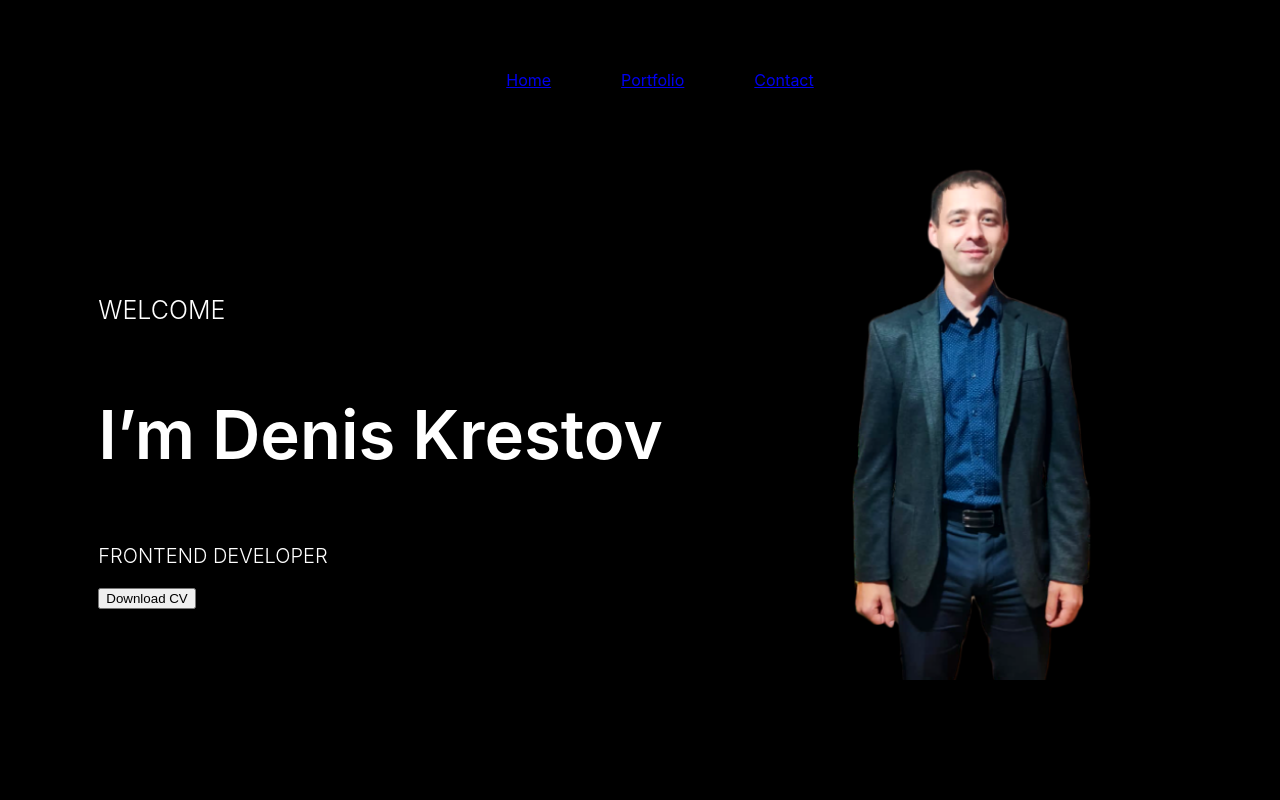
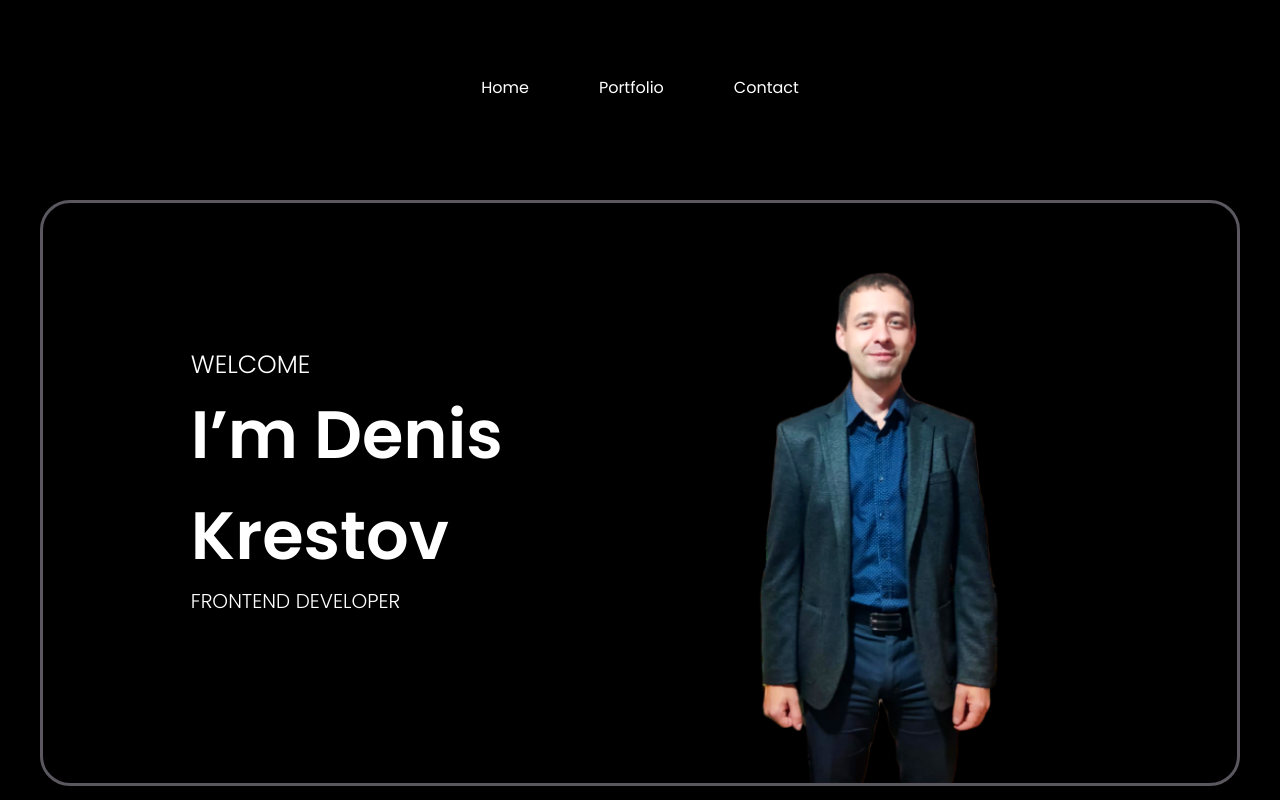
Before and after one commit to CrusaderDen/portfolio-on-react, a React app: page / in a window 1280 px wide. Shown: the top 800 px of the page. Built offline with nearby package versions, Linux system fonts and the light colour scheme.

Commit message:
Styled Main and Header

```diff
--- a/public/index.html
+++ b/public/index.html
@@ -24,6 +24,10 @@
       work correctly both with client-side routing and a non-root public URL.
       Learn how to configure a non-root public URL by running `npm run build`.
     -->
+    <link href="https://fonts.googleapis.com" rel="preconnect">
+    <link crossorigin href="https://fonts.gstatic.com" rel="preconnect">
+    <link href="https://fonts.googleapis.com/css2?family=Be+Vietnam+Pro:wght@400;500&family=Poppins:wght@300;400;600&display=swap"
+          rel="stylesheet">
     <title>Resume</title>
 </head>
 <body>
--- /dev/null
+++ b/src/components/Container.tsx
@@ -0,0 +1,10 @@
+import styled from "styled-components";
+
+export const Container = styled.div`
+    max-width: 1230px;
+    width: 100%;
+    min-height: 100%;
+    padding: 0 15px;
+    margin: 0 auto;
+    //border: 1px solid #68e5e9;
+`
--- a/src/components/FlexWrapper.tsx
+++ b/src/components/FlexWrapper.tsx
@@ -6,6 +6,7 @@ type FlexWrapperPropsType = {
     align?: string
     wrap?: string
     gap?: string
+    height?: string
 }
 export const FlexWrapper = styled.div<FlexWrapperPropsType>`
     display: flex;
@@ -14,4 +15,5 @@ export const FlexWrapper = styled.div<FlexWrapperPropsType>`
     align-items: ${props => props.align || 'stretch'};
     flex-wrap: ${props => props.wrap || 'wrap'};
     gap: ${props => props.gap || '0'};
+    height: ${props => props.height || '100%'}
 `
--- a/src/index.css
+++ /dev/null
@@ -1,13 +0,0 @@
-body {
-  margin: 0;
-  font-family: -apple-system, BlinkMacSystemFont, 'Segoe UI', 'Roboto', 'Oxygen',
-    'Ubuntu', 'Cantarell', 'Fira Sans', 'Droid Sans', 'Helvetica Neue',
-    sans-serif;
-  -webkit-font-smoothing: antialiased;
-  -moz-osx-font-smoothing: grayscale;
-}
-
-code {
-  font-family: source-code-pro, Menlo, Monaco, Consolas, 'Courier New',
-    monospace;
-}
--- a/src/index.tsx
+++ b/src/index.tsx
@@ -1,14 +1,15 @@
 import React from 'react';
 import ReactDOM from 'react-dom/client';
-import './index.css';
 import reportWebVitals from './reportWebVitals';
 import App from "./App";
+import {GlobalStyle} from "./styles/Global.styled";
 
 const root = ReactDOM.createRoot(
     document.getElementById('root') as HTMLElement
 );
 root.render(
     <React.StrictMode>
+        <GlobalStyle/>
         <App/>
     </React.StrictMode>
 );
--- a/src/layuot/header/Header.tsx
+++ b/src/layuot/header/Header.tsx
@@ -1,6 +1,8 @@
 import React from 'react';
 import styled from "styled-components";
 import {Menu} from "../../components/menu/Menu";
+import {Container} from "../../components/Container";
+import {FlexWrapper} from "../../components/FlexWrapper";
 
 
 const navMenu = ['Home', 'Portfolio', 'Contact']
@@ -8,16 +10,17 @@ const navMenu = ['Home', 'Portfolio', 'Contact']
 export const Header = () => {
     return (
         <StyledHeader>
-            <Menu menuItems={navMenu}/>
+            <Container>
+                <FlexWrapper justify={'center'} align={'flex-end'} height={'100px'}>
+                    <Menu menuItems={navMenu}/>
+                </FlexWrapper>
+            </Container>
         </StyledHeader>
     );
 };
 
 
 const StyledHeader = styled.header`
-    height: 20vh;
     background-color: black;
-    display: flex;
-    justify-content: center;
-    align-items: center;
+    padding-bottom: 100px;
 `
--- a/src/layuot/sections/main/Main.tsx
+++ b/src/layuot/sections/main/Main.tsx
@@ -2,33 +2,46 @@ import React from 'react';
 import mainPhoto from './../../../assets/images/photo.png';
 import styled from "styled-components";
 import {FlexWrapper} from "../../../components/FlexWrapper";
+import {Container} from "../../../components/Container";
 
 export const Main = () => {
     return (
         <StyledMain>
+            <Container>
+                <MainWrapper>
                     <FlexWrapper justify={'space-evenly'} align={'center'}>
-                <div>
+                        <MainContentBlock>
                             <StyledSpan>Welcome </StyledSpan>
                             <Name>I’m Denis Krestov</Name>
                             <MainTitle>frontend developer</MainTitle>
                             <ButtonCV>Download CV</ButtonCV>
-                </div>
+                        </MainContentBlock>
                         <StyledPhoto src={mainPhoto} alt="photo"/>
                     </FlexWrapper>
+                </MainWrapper>
+            </Container>
         </StyledMain>
     );
 };
 
+const MainContentBlock = styled.div`
+    max-width: 330px;
+`
+
+const MainWrapper = styled.div`
+    border: 3px solid #5A585E;
+    border-radius: 30px;
+`
 
 const StyledMain = styled.section`
-    min-height: 80vh;
+    min-height: calc(100dvh - 200px);
     background-color: black;
+
 `
 
 const StyledPhoto = styled.img`
     height: 580px;
-    position: relative;
-    top: -60px;
+
 `
 const MainTitle = styled.h1`
     color: white;
--- /dev/null
+++ b/src/styles/Global.styled.tsx
@@ -0,0 +1,44 @@
+import {createGlobalStyle} from "styled-components";
+import {theme} from "./Theme";
+
+
+export const GlobalStyle = createGlobalStyle`
+    *,
+    *::before,
+    *::after {
+        margin: 0;
+        padding: 0;
+        box-sizing: border-box;
+    }
+
+    body {
+        margin: 0;
+        font-family: 'Poppins', 'Be Vietnam Pro', -apple-system, BlinkMacSystemFont, 'Segoe UI', 'Roboto', 'Oxygen',
+        'Ubuntu', 'Cantarell', 'Fira Sans', 'Droid Sans', 'Helvetica Neue',
+        sans-serif;
+        -webkit-font-smoothing: antialiased;
+        -moz-osx-font-smoothing: grayscale;
+        color: ${theme.colors.font};
+    }
+
+    code {
+        font-family: source-code-pro, Menlo, Monaco, Consolas, 'Courier New',
+        monospace;
+    }
+
+    a {
+        text-decoration: none;
+        color: ${theme.colors.font};
+    }
+
+    ul {
+        list-style: none;
+    }
+
+    button {
+        background-color: unset;
+        border: none;
+    }
+
+
+`
--- /dev/null
+++ b/src/styles/Theme.tsx
@@ -0,0 +1,6 @@
+export const theme = {
+    colors: {
+        primaryBg: '#000',
+        font: '#fff',
+    }
+}
```
Lines whose indentation alone changed are shown as unchanged.
